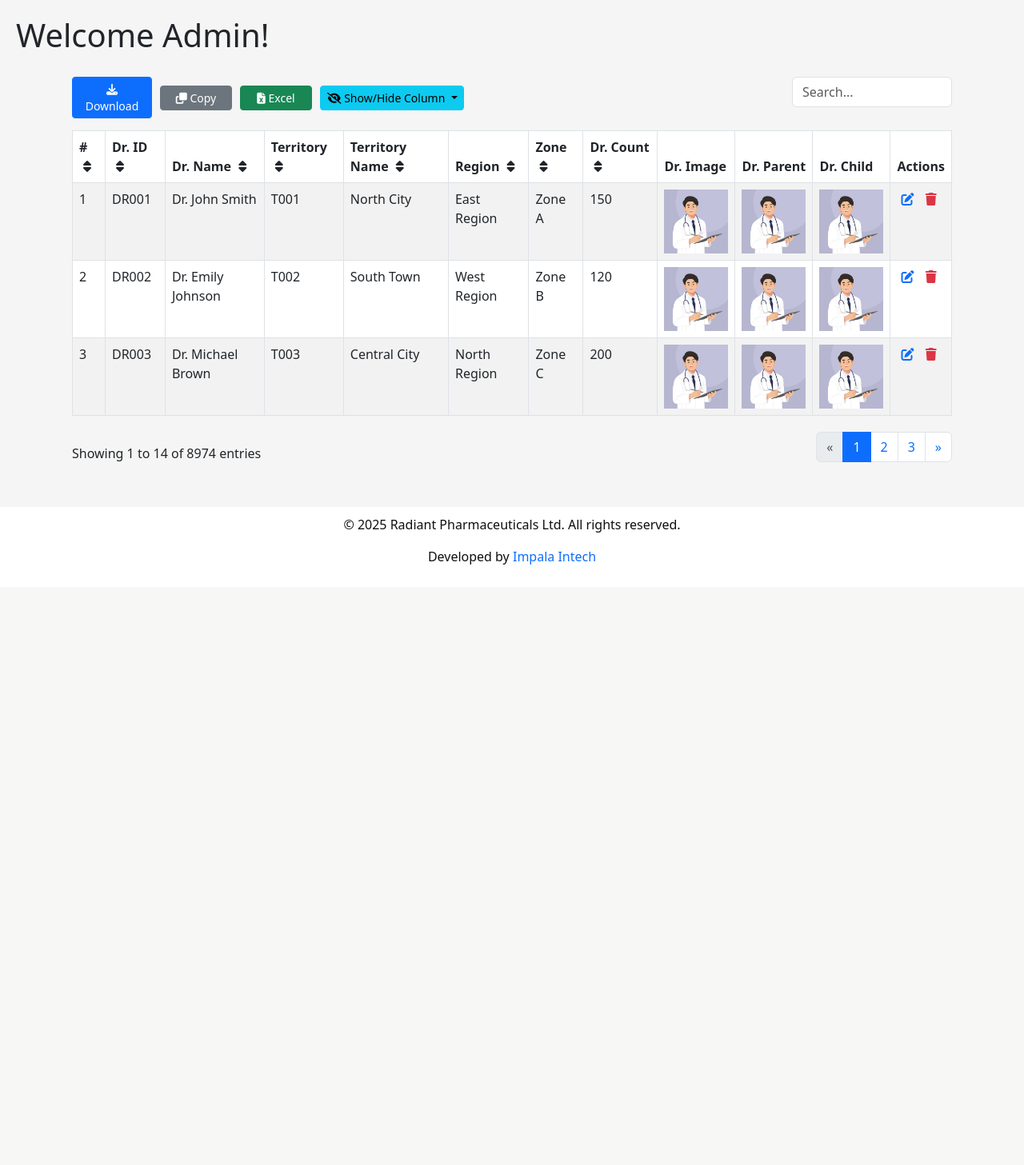
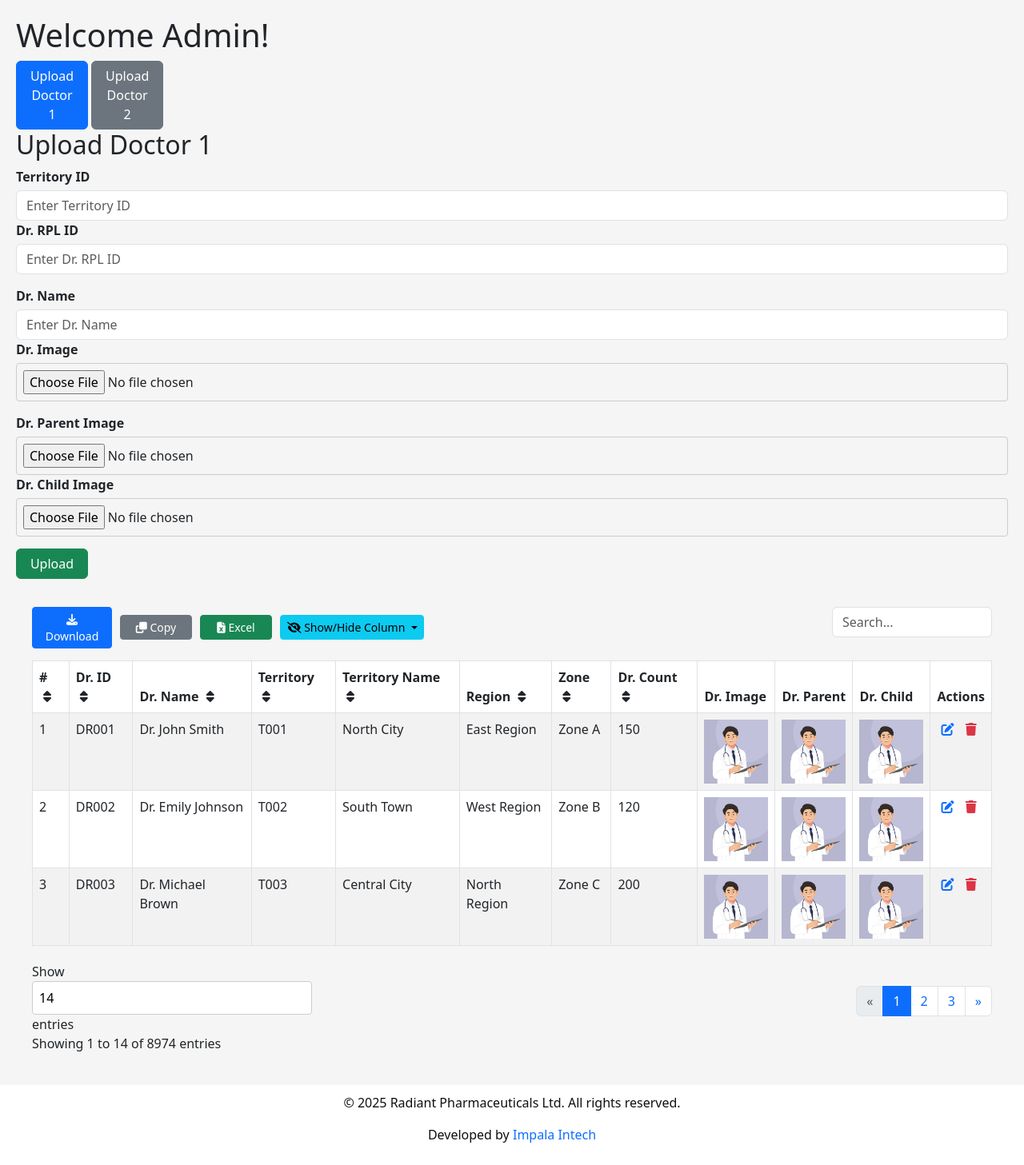
Before and after one commit to najmulislamnajim/exium-dr-3gen-image, a Django app: page /admin in a window 1280 px wide. Shown: the part 69-1526 px from the top of the page at 80% size. Before the commit the page ends 775 px from the top, so only its background shows below. Run offline with Django 5.2, Linux system fonts and the light colour scheme; the visitor is signed in with stand-in values (Sample User, id 1); data that the repository does not hold is empty.

Commit message:
add upload functionality

```diff
--- a/core/templates/core/admin.html
+++ b/core/templates/core/admin.html
@@ -22,8 +22,54 @@
         <h1>Welcome Admin!</h1>
     </div>
 
+    <div class="upload-section">
+            <div class="upload-buttons">
+                <button id="doctor1Btn" class="btn btn-primary" onclick="switchForm(1)">Upload Doctor 1</button>
+                <button id="doctor2Btn" class="btn btn-secondary" onclick="switchForm(2)">Upload Doctor 2</button>
+            </div>
+            <div class="upload-form">
+                <h2 id="formHeader">Upload Doctor 1</h2>
+                <form id="doctorForm">
+                    <input type="hidden" id="doctorId" value="1">
+                    <div class="form-group">
+                        <div>
+                            <label for="territoryId">Territory ID</label>
+                            <input type="text" id="territoryId" class="form-control" placeholder="Enter Territory ID">
+                        </div>
+                        <div>
+                            <label for="drRplId">Dr. RPL ID</label>
+                            <input type="text" id="drRplId" class="form-control" placeholder="Enter Dr. RPL ID">
+                        </div>
+                    </div>
+                    <div class="form-group">
+                        <div>
+                            <label for="drName">Dr. Name</label>
+                            <input type="text" id="drName" class="form-control" placeholder="Enter Dr. Name">
+                        </div>
+                        <div>
+                            <label for="drImage">Dr. Image</label>
+                            <input type="file" id="drImage" accept="image/*">
+                        </div>
+                    </div>
+                    <div class="form-group">
+                        <div>
+                            <label for="drParentImage">Dr. Parent Image</label>
+                            <input type="file" id="drParentImage" accept="image/*">
+                        </div>
+                        <div>
+                            <label for="drChildImage">Dr. Child Image</label>
+                            <input type="file" id="drChildImage" accept="image/*">
+                        </div>
+                    </div>
+                    <div class="form-group submit">
+                        <button type="submit" class="btn btn-success">Upload</button>
+                    </div>
+                </form>
+            </div>
+        </div>
+
     <div class="uploaded-data">
-        <div class="container table-container">
+        <div class="my-container table-container">
             <div class="table-actions">
               <div class="left-actions">
                 <button class="btn btn-sm btn-primary">
@@ -199,7 +245,10 @@
             </table>
             <div class="pagination-container">
                 <div class="entries-info">
-                    Showing 1 to 14 of 8974 entries
+                  <div class="rows-selector">
+                    Show <input type="number" id="rowsPerPage" min="1" value="14"> entries
+                  </div>
+                    Showing 1 to <span id="rowsDisplayed">14</span> of 8974 entries
                 </div>
               <nav aria-label="Table pagination">
                 <ul class="pagination">
```
